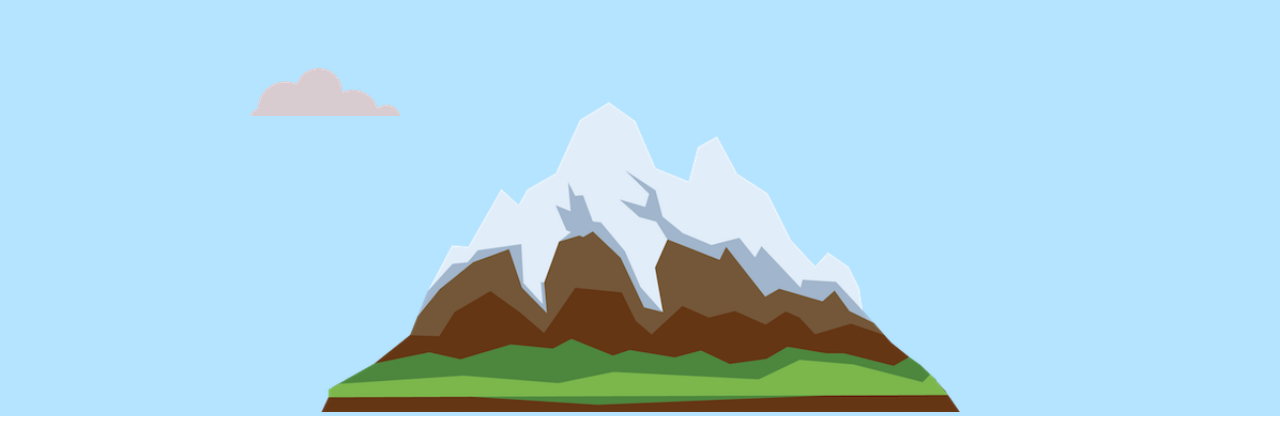
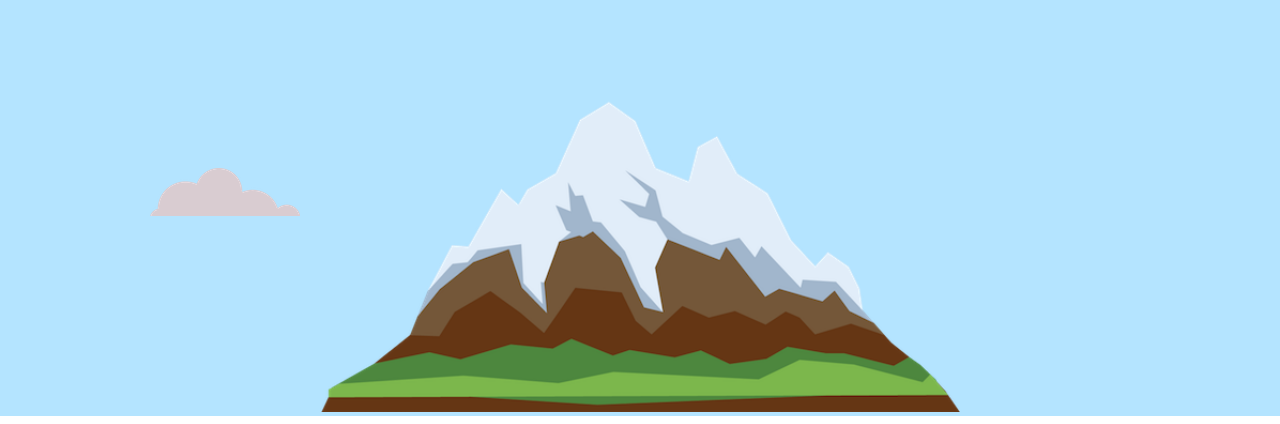
Before and after one commit to Vamshikrishnakulla/coverpage, a plain HTML site: page index.html in a window 1280 px wide. Shown: the part 301-725 px from the top of the page. Drawn offline with Linux system fonts and the light colour scheme.

Commit message:
Update styles.css
adjusted bottom image-cloud.

```diff
--- a/css/styles.css
+++ b/css/styles.css
@@ -91,8 +91,8 @@ div.bottom-container p {
 .bottom-cloud {
        /*display: block;*/
        position: absolute;
-       left: 250px;
-       bottom: 300px;
+       left: 150px;
+       bottom: 200px;
 }
 
 .computer-img {
```
